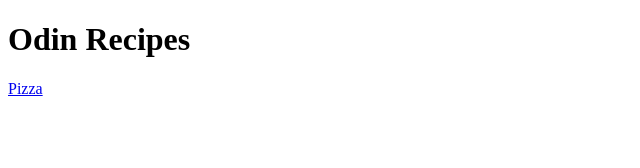
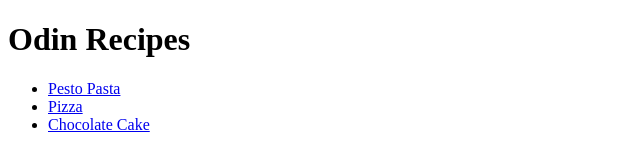
Before and after one commit to Millie94538/odin-recipes, a plain HTML site: page index.html in a window 1280 px wide. Shown: the whole page, without its empty margins (0-640 px from the left). Drawn offline with Linux system fonts and the light colour scheme.

Commit message:
Add index.html

```diff
--- a/index.html
+++ b/index.html
@@ -7,8 +7,11 @@
 
     <body>
         <h1>Odin Recipes</h1>
-
-        <a href="recipes/pizza.html">Pizza</a>
+       <ul>
+          <li><a href="recipes/pestopasta.html">Pesto Pasta</a></li>
+        <li><a href="recipes/pizza.html">Pizza</a></li>
+        <li><a href="recipes/chocolatecake.html">Chocolate Cake</a></li>
+        </ul>
     </body>
 
 
```
